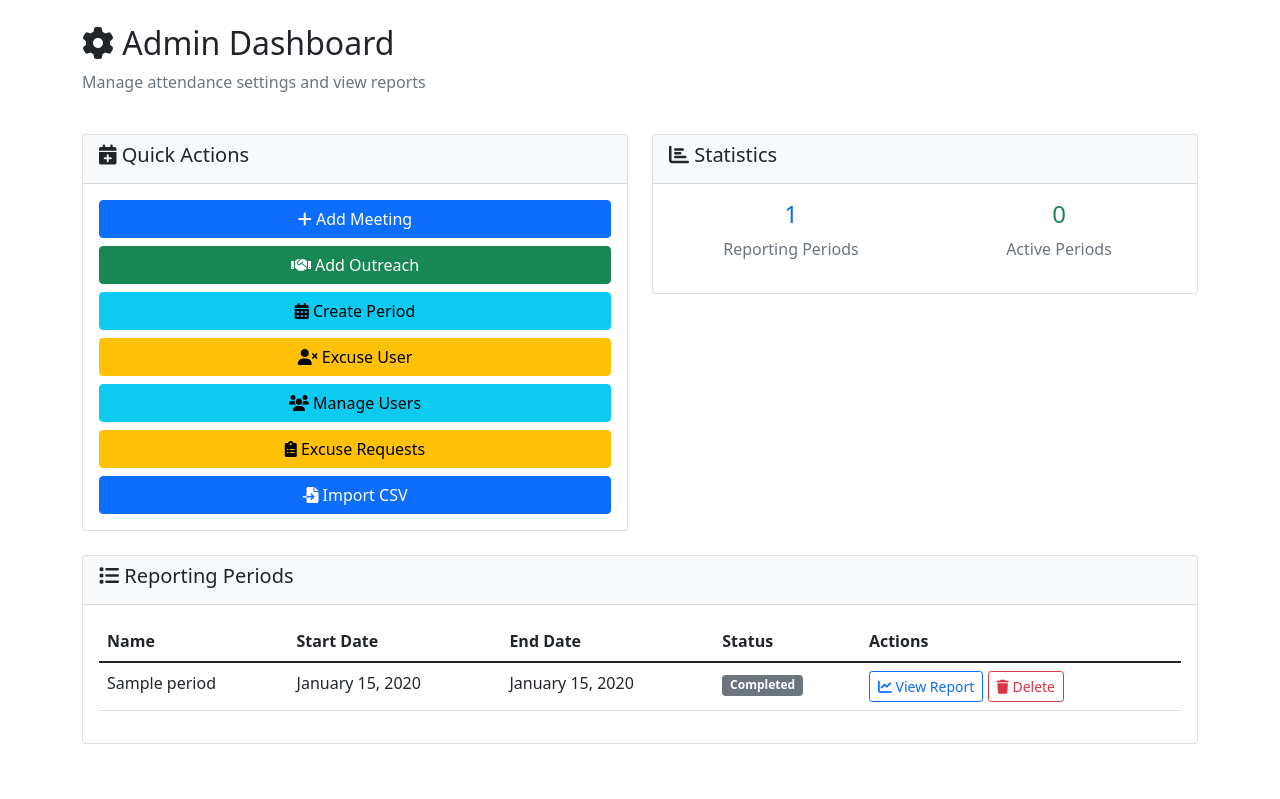
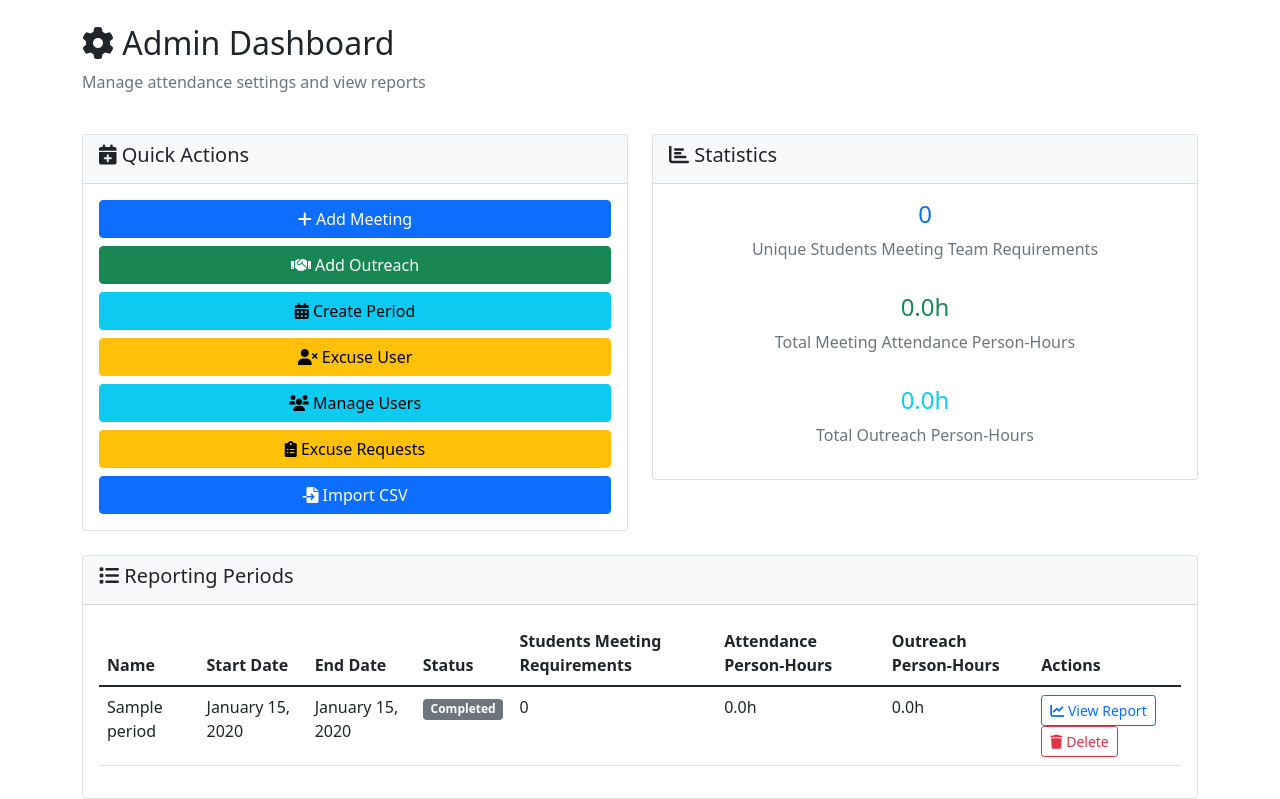
Before and after one commit to ApesofWrath/attendbot2.0, a Flask app: page /admin in a window 1280 px wide. Shown: the part 56-855 px from the top of the page. Before the commit the page ends 800 px from the top, so only its background shows below. Run offline with Flask 3, Linux system fonts and the light colour scheme; a user stored in the database is signed in; tables that the repository leaves empty hold one stand-in row (values such as "Sample post"); some libraries are stand-ins or nearby versions.

Commit message:
Update admin dashboard with new statistics and per-period metrics
- Replace statistics section with:
  - Total unique students meeting team requirements across all periods
  - Total meeting attendance person-hours across all periods
  - Total outreach person-hours across all periods
- Add columns to reporting periods table:
  - Number of students meeting team requirements per period
  - Attendance person-hours per period
  - Outreach person-hours per period

```diff
--- a/app.py
+++ b/app.py
@@ -289,6 +289,126 @@ def dashboard():
                          user_attendance=user_attendance,
                          meeting_details=meeting_details)
 
+def get_all_periods_statistics():
+    """Calculate statistics across all reporting periods"""
+    all_periods = ReportingPeriod.query.all()
+    all_users = User.query.all()
+
+    # Track unique students who meet team requirements (across all periods)
+    students_meeting_requirements = set()
+
+    # Track total person-hours
+    total_attendance_person_hours = 0.0
+    total_outreach_person_hours = 0.0
+
+    # Process each period
+    for period in all_periods:
+        # Get all regular meetings in this period
+        regular_meetings = MeetingHour.query.filter(
+            MeetingHour.start_time >= period.start_date,
+            MeetingHour.start_time <= period.end_date,
+            MeetingHour.meeting_type == 'regular'
+        ).all()
+
+        # Get all outreach meetings in this period
+        outreach_meetings = MeetingHour.query.filter(
+            MeetingHour.start_time >= period.start_date,
+            MeetingHour.start_time <= period.end_date,
+            MeetingHour.meeting_type == 'outreach'
+        ).all()
+
+        # Calculate person-hours for regular meetings (attendance)
+        for meeting in regular_meetings:
+            attendance_logs = AttendanceLog.query.filter_by(meeting_hour_id=meeting.id).all()
+            for log in attendance_logs:
+                if log.partial_hours is not None:
+                    total_attendance_person_hours += log.partial_hours
+                else:
+                    total_attendance_person_hours += (meeting.end_time - meeting.start_time).total_seconds() / 3600
+
+        # Calculate person-hours for outreach meetings
+        for meeting in outreach_meetings:
+            attendance_logs = AttendanceLog.query.filter_by(meeting_hour_id=meeting.id).all()
+            for log in attendance_logs:
+                if log.partial_hours is not None:
+                    total_outreach_person_hours += log.partial_hours
+                else:
+                    total_outreach_person_hours += (meeting.end_time - meeting.start_time).total_seconds() / 3600
+
+        # Check which users meet team requirements in this period
+        for user in all_users:
+            user_data = get_user_attendance_data(user.id, period.id)
+            if user_data and user_data['regular_meetings']['meets_team_requirement']:
+                students_meeting_requirements.add(user.id)
+
+    return {
+        'unique_students_meeting_requirements': len(students_meeting_requirements),
+        'total_attendance_person_hours': round(total_attendance_person_hours, 2),
+        'total_outreach_person_hours': round(total_outreach_person_hours, 2)
+    }
+
+def get_period_statistics(period_id):
+    """Calculate statistics for a specific reporting period"""
+    period = ReportingPeriod.query.get(period_id)
+    if not period:
+        return None
+
+    # Get all users
+    all_users = User.query.all()
+
+    # Count students meeting team requirements (regular meeting attendance >= 60%)
+    students_meeting_requirements = 0
+
+    # Calculate person-hours for regular meetings (attendance)
+    attendance_person_hours = 0.0
+
+    # Calculate person-hours for outreach meetings
+    outreach_person_hours = 0.0
+
+    # Get all regular meetings in this period
+    regular_meetings = MeetingHour.query.filter(
+        MeetingHour.start_time >= period.start_date,
+        MeetingHour.start_time <= period.end_date,
+        MeetingHour.meeting_type == 'regular'
+    ).all()
+
+    # Get all outreach meetings in this period
+    outreach_meetings = MeetingHour.query.filter(
+        MeetingHour.start_time >= period.start_date,
+        MeetingHour.start_time <= period.end_date,
+        MeetingHour.meeting_type == 'outreach'
+    ).all()
+
+    # Calculate person-hours for regular meetings
+    for meeting in regular_meetings:
+        attendance_logs = AttendanceLog.query.filter_by(meeting_hour_id=meeting.id).all()
+        for log in attendance_logs:
+            if log.partial_hours is not None:
+                attendance_person_hours += log.partial_hours
+            else:
+                attendance_person_hours += (meeting.end_time - meeting.start_time).total_seconds() / 3600
+
+    # Calculate person-hours for outreach meetings
+    for meeting in outreach_meetings:
+        attendance_logs = AttendanceLog.query.filter_by(meeting_hour_id=meeting.id).all()
+        for log in attendance_logs:
+            if log.partial_hours is not None:
+                outreach_person_hours += log.partial_hours
+            else:
+                outreach_person_hours += (meeting.end_time - meeting.start_time).total_seconds() / 3600
+
+    # Count students meeting team requirements
+    for user in all_users:
+        user_data = get_user_attendance_data(user.id, period_id)
+        if user_data and user_data['regular_meetings']['meets_team_requirement']:
+            students_meeting_requirements += 1
+
+    return {
+        'students_meeting_requirements': students_meeting_requirements,
+        'attendance_person_hours': round(attendance_person_hours, 2),
+        'outreach_person_hours': round(outreach_person_hours, 2)
+    }
+
 @app.route('/admin')
 @login_required
 def admin_dashboard():
@@ -299,7 +419,21 @@ def admin_dashboard():
     periods = ReportingPeriod.query.order_by(ReportingPeriod.start_date.desc()).all()
     users = User.query.order_by(User.created_at.desc()).all()
     now = datetime.utcnow()
-    return render_template('admin_dashboard.html', periods=periods, users=users, now=now)
+
+    # Calculate statistics across all periods
+    all_periods_stats = get_all_periods_statistics()
+
+    # Calculate statistics for each period
+    period_stats = {}
+    for period in periods:
+        period_stats[period.id] = get_period_statistics(period.id)
+
+    return render_template('admin_dashboard.html',
+                         periods=periods,
+                         users=users,
+                         now=now,
+                         all_periods_stats=all_periods_stats,
+                         period_stats=period_stats)
 
 @app.route('/admin/period/<int:period_id>/delete', methods=['POST'])
 @login_required
--- a/templates/admin_dashboard.html
+++ b/templates/admin_dashboard.html
@@ -51,13 +51,17 @@
             </div>
             <div class="card-body">
                 <div class="row text-center">
-                    <div class="col-6">
-                        <h4 class="text-primary">{{ periods|length }}</h4>
-                        <p class="text-muted">Reporting Periods</p>
+                    <div class="col-12 mb-3">
+                        <h4 class="text-primary">{{ all_periods_stats.unique_students_meeting_requirements }}</h4>
+                        <p class="text-muted">Unique Students Meeting Team Requirements</p>
                     </div>
-                    <div class="col-6">
-                        <h4 class="text-success">{{ periods|selectattr('start_date', 'le', now)|selectattr('end_date', 'ge', now)|list|length if periods else 0 }}</h4>
-                        <p class="text-muted">Active Periods</p>
+                    <div class="col-12 mb-3">
+                        <h4 class="text-success">{{ all_periods_stats.total_attendance_person_hours }}h</h4>
+                        <p class="text-muted">Total Meeting Attendance Person-Hours</p>
+                    </div>
+                    <div class="col-12">
+                        <h4 class="text-info">{{ all_periods_stats.total_outreach_person_hours }}h</h4>
+                        <p class="text-muted">Total Outreach Person-Hours</p>
                     </div>
                 </div>
             </div>
@@ -81,6 +85,9 @@
                                 <th>Start Date</th>
                                 <th>End Date</th>
                                 <th>Status</th>
+                                <th>Students Meeting Requirements</th>
+                                <th>Attendance Person-Hours</th>
+                                <th>Outreach Person-Hours</th>
                                 <th>Actions</th>
                             </tr>
                         </thead>
@@ -97,6 +104,27 @@
                                         <span class="badge bg-warning">Upcoming</span>
                                     {% else %}
                                         <span class="badge bg-secondary">Completed</span>
+                                    {% endif %}
+                                </td>
+                                <td>
+                                    {% if period_stats[period.id] %}
+                                        {{ period_stats[period.id].students_meeting_requirements }}
+                                    {% else %}
+                                        0
+                                    {% endif %}
+                                </td>
+                                <td>
+                                    {% if period_stats[period.id] %}
+                                        {{ period_stats[period.id].attendance_person_hours }}h
+                                    {% else %}
+                                        0h
+                                    {% endif %}
+                                </td>
+                                <td>
+                                    {% if period_stats[period.id] %}
+                                        {{ period_stats[period.id].outreach_person_hours }}h
+                                    {% else %}
+                                        0h
                                     {% endif %}
                                 </td>
                                 <td>
```
